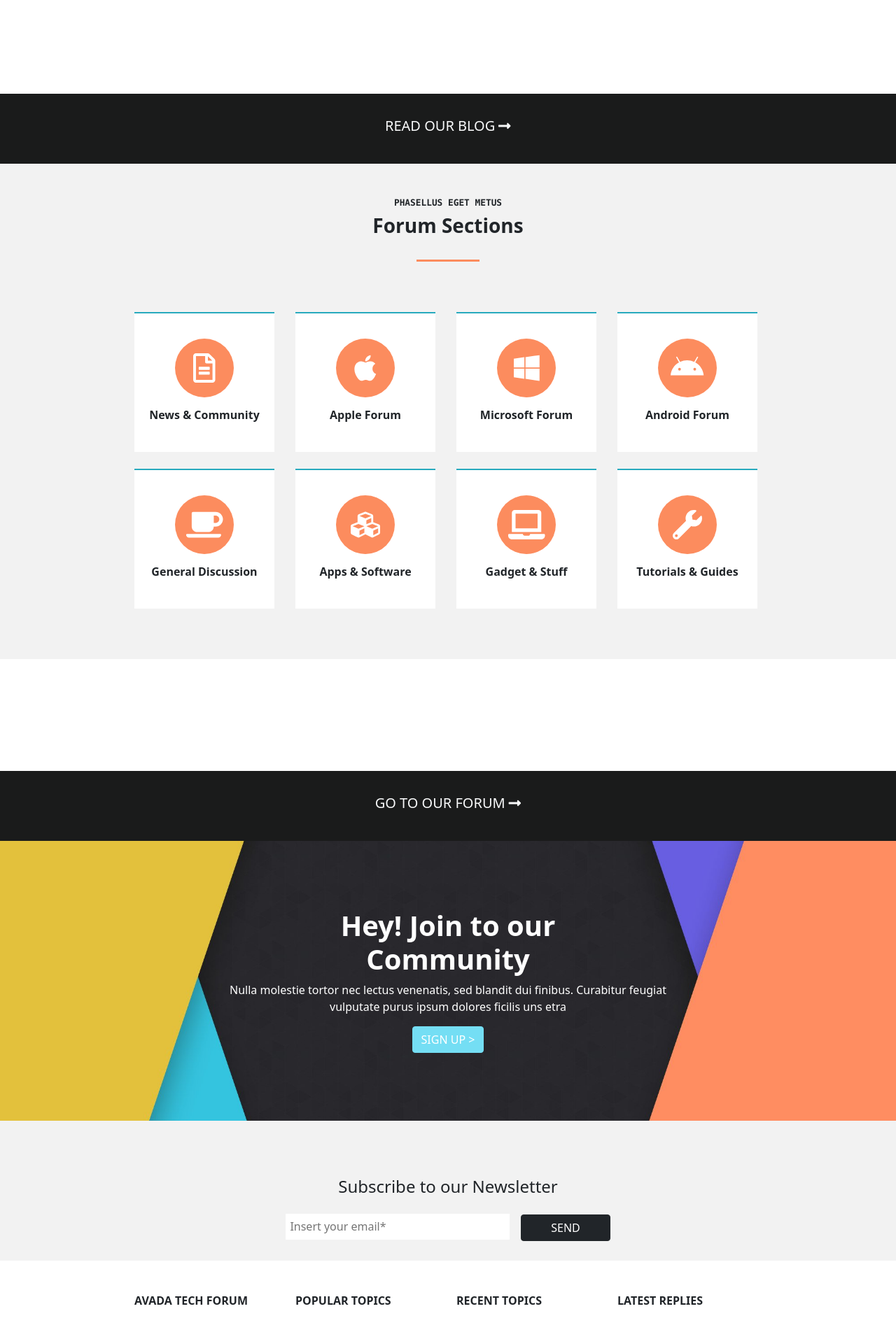
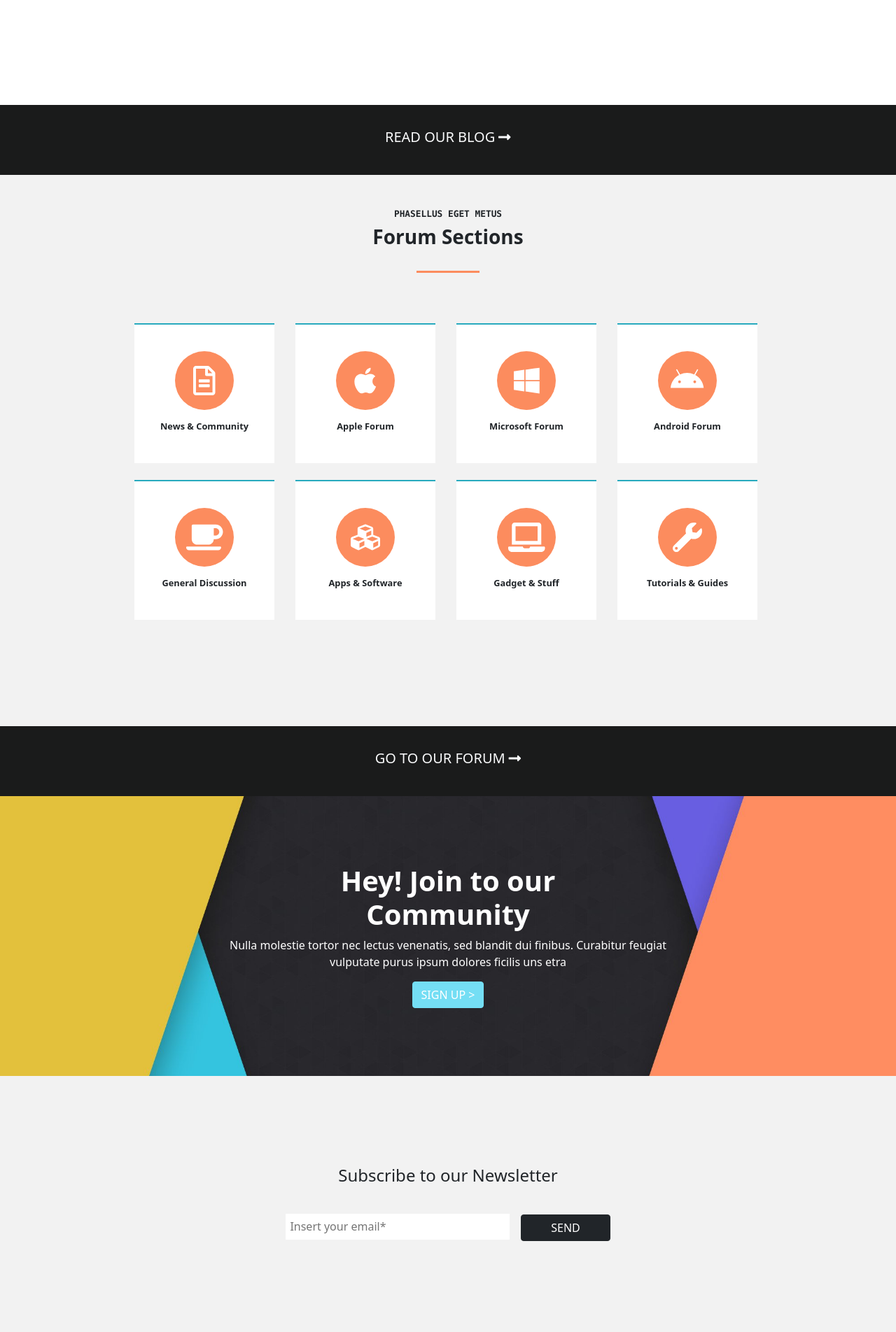
Before and after one commit to Gtp87/proj-html-vuejs, a Vue app: page / in a window 1280 px wide. Shown: the part 2721-4625 px from the top of the page at 70% size. Built offline with nearby package versions, Linux system fonts and the light colour scheme.

Commit message:
minor fix (padding & margin)

```diff
--- a/src/components/Main.vue
+++ b/src/components/Main.vue
@@ -79,7 +79,7 @@
                 </div>
             </div>
         </div>
-        <div class="row mt-4 mb-4">
+        <div class="row review mt-4 mb-4 pt-4">
             <div class="col-8">
                 <div class="reviewed-product mt-2">
                     <div class="reviewed-product-text text-light">
@@ -135,7 +135,7 @@
             <h5> read our blog <i class="fas fa-long-arrow-alt-right"></i></h5>
         </div>
     </div>
-    <div class="forum-section pb-5">
+    <div class="forum-section">
         <div class="container-70">
             <div class="forum-title text-center pt-5 pb-5">
                 <h6 class="text-uppercase font-monospace">phasellus eget metus</h6>
@@ -149,7 +149,7 @@
                                 <i class="far fa-file-alt"></i>
                             </div>
                             <div class="card-text text-center mt-3">
-                                <h6 class="fs-6">News &amp; Community</h6>
+                                <h6>News &amp; Community</h6>
                             </div>
                         </div>
                     </div>
@@ -159,7 +159,7 @@
                                 <i class="fab fa-apple"></i>
                             </div>
                             <div class="card-text text-center mt-3">
-                                <h6 class="fs-6">Apple Forum</h6>
+                                <h6>Apple Forum</h6>
                             </div>
                         </div>
                     </div>
@@ -169,7 +169,7 @@
                                 <i class="fab fa-windows"></i>
                             </div>
                             <div class="card-text text-center mt-3">
-                                <h6 class="fs-6">Microsoft Forum</h6>
+                                <h6>Microsoft Forum</h6>
                             </div>
                         </div>
                     </div>
@@ -179,7 +179,7 @@
                                 <i class="fab fa-android"></i>
                             </div>
                             <div class="card-text text-center mt-3">
-                                <h6 class="fs-6">Android Forum</h6>
+                                <h6>Android Forum</h6>
                             </div>
                         </div>
                     </div>
@@ -189,7 +189,7 @@
                                 <i class="fas fa-coffee"></i>
                             </div>
                             <div class="card-text text-center mt-3">
-                                <h6 class="fs-6">General Discussion</h6>
+                                <h6>General Discussion</h6>
                             </div>
                         </div>
                     </div>
@@ -199,7 +199,7 @@
                                 <i class="fas fa-cubes"></i>
                             </div>
                             <div class="card-text text-center mt-3">
-                                <h6 class="fs-6">Apps &amp; Software</h6>
+                                <h6>Apps &amp; Software</h6>
                             </div>
                         </div>
                     </div>
@@ -209,7 +209,7 @@
                                 <i class="fas fa-laptop"></i>
                             </div>
                             <div class="card-text text-center mt-3">
-                                <h6 class="fs-6">Gadget &amp; Stuff</h6>
+                                <h6>Gadget &amp; Stuff</h6>
                             </div>
                         </div>
                     </div>
@@ -219,7 +219,7 @@
                                 <i class="fas fa-wrench"></i>
                             </div>
                             <div class="card-text text-center mt-3">
-                                <h6 class="fs-6">Tutorials &amp; Guides</h6>
+                                <h6>Tutorials &amp; Guides</h6>
                             </div>
                         </div>
                     </div>
@@ -242,7 +242,7 @@
     <div class="subscribe">
         <div class="text-center">
             <h4>Subscribe to our Newsletter</h4>
-            <div class="search-container w-100 mt-4">
+            <div class="search-container w-100 mt-4 pt-3">
                     <input class="w-25" placeholder="Insert your email*" type="text">
                     <button class="btn btn-dark ms-3 w-10" type="submit">SEND</button>
                 </div>
@@ -312,6 +312,8 @@ export default {
 
 }
 
+.review {
+    padding-bottom: 8em;
     .reviewed-product {
         background-image: url(../assets/img/featured_article_2_bg.jpg);
         height: 58vh;
@@ -330,6 +332,8 @@ export default {
             }
         }
     }
+}
+
 
 .tutorials::after {
     height: 3px;
@@ -343,7 +347,6 @@ export default {
     background-color: $sharkBlack;
     height: 100px;
     position: relative;
-    margin-top: 10em;
     .blog-text {
     position: absolute;
     top: 50%;
@@ -364,6 +367,7 @@ export default {
 
 .forum-section {
     background-color: $silverChalice;
+    padding-bottom: 8em;
     h6 {
     font-size: 0.8em;
     font-weight: bold;
@@ -410,7 +414,8 @@ export default {
 .subscribe {
     background-color: $silverChalice;
     height: 200px;
-    padding: 5em 0;
+    padding-top: 8em;
+    padding-bottom: 15em;
     input {
         padding: 0.4em;
         outline: none;
```
Lines whose indentation alone changed are shown as unchanged.
